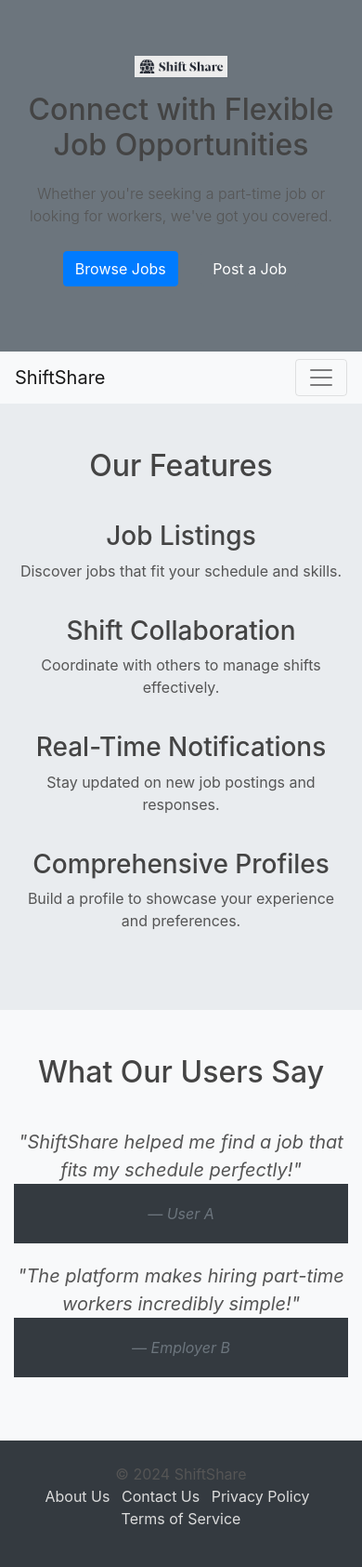
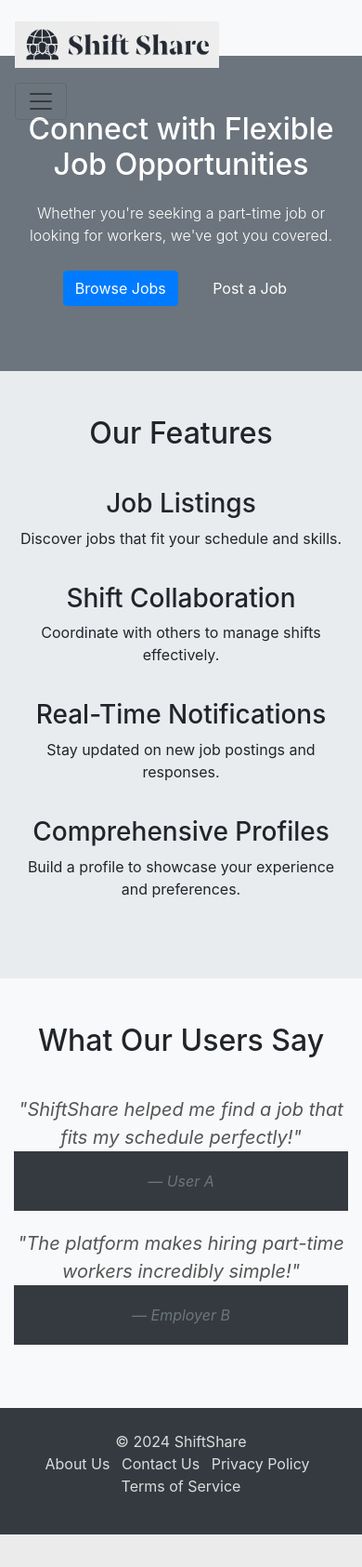
Before and after one commit to KritikaA05/StudentShiftShare, a Django app: page / in a window 390 px wide. Shown: the whole page at 93% size. After the commit the page ends 1650 px from the top, so only its background shows below. Run offline with Django 5.2, Linux system fonts and the light colour scheme; some libraries are stand-ins or nearby versions.

Commit message:
Refactor hero section and navigation layout in base.html; update styles in base.css for improved responsiveness and visual consistency

```diff
--- a/jobs/templates/jobs/base.html
+++ b/jobs/templates/jobs/base.html
@@ -10,23 +10,12 @@
 </head>
 <body>
 
-    <!-- Hero Section -->
-    <header class="hero-section">
-        <div class="container text-center">
-            <img src="{% static 'images/logo.png' %}" alt="ShiftShare Logo" class="logo mb-3">
-            <h1>Connect with Flexible Job Opportunities</h1>
-            <p class="lead">Whether you're seeking a part-time job or looking for workers, we've got you covered.</p>
-            <div>
-                <a href="{% url 'job_listings' %}" class="btn btn-primary">Browse Jobs</a>
-                <a href="{% url 'post_job' %}" class="btn btn-secondary">Post a Job</a>
-            </div>
-        </div>
-    </header>
-
     <!-- Navigation -->
     <nav class="navbar navbar-expand-lg navbar-light bg-light">
+        <img src="{% static 'images/logo.png' %}" alt="ShiftShare Logo" class="logo mb-3" href="{% url 'home' %}">
+
         <div class="container">
-            <a class="navbar-brand" href="{% url 'home' %}">ShiftShare</a>
+
             <button class="navbar-toggler" type="button" data-toggle="collapse" data-target="#navbarNav" aria-controls="navbarNav" aria-expanded="false" aria-label="Toggle navigation">
                 <span class="navbar-toggler-icon"></span>
             </button>
@@ -44,6 +33,20 @@
             </div>
         </div>
     </nav>
+
+    <!-- Hero Section -->
+    <header class="hero-section">
+        <div class="container text-center">
+
+            <h1>Connect with Flexible Job Opportunities</h1>
+            <p class="lead">Whether you're seeking a part-time job or looking for workers, we've got you covered.</p>
+            <div>
+                <a href="{% url 'job_listings' %}" class="btn btn-primary">Browse Jobs</a>
+                <a href="{% url 'post_job' %}" class="btn btn-secondary">Post a Job</a>
+            </div>
+        </div>
+    </header>
+
 
     <!-- Features Section -->
     <section class="features-section text-center py-5">
--- a/static/css/base.css
+++ b/static/css/base.css
@@ -5,27 +5,38 @@
     font-family: 'Arial', sans-serif;
     margin: 0;
     padding: 0;
-    color: #333;
-    background-color: #f8f9fa;
 }
 
-h1, h2, h3, h4, h5, h6 {
-    color: #444;
+
+/* Navigation */
+.navbar {
+    width: 100%;
+    height: 60px;
+    background-color: #595d6175;
 }
+.navbar .container{
+    display: flex;
+    justify-content: space-between;
 
-p {
-    color: #555;
 }
+.navbar .logo{
+    width: 220px;
+    margin-top: 15px;
+    justify-content: flex-start;
+    align-items: flex-start;
 
-a {
-    color: #007bff;
-    text-decoration: none;
 }
-
-a:hover {
-    text-decoration: underline;
+.navbar .navbar-brand, .navbar-nav .nav-link {
+    color: #000000;
 }
-
+.navbar li{
+    font-family: 'Times New Roman', Times, serif;
+    font-weight: bold;
+    font-size: 15px ;
+}
+.navbar .navbar-brand:hover, .navbar-nav .nav-link:hover {
+    color: #000000;
+}
 /* Hero Section */
 .hero-section {
     background-color: #6c757d;
@@ -34,9 +45,7 @@
     text-align: center;
 }
 
-.hero-section .logo {
-    width: 100px;
-}
+
 
 .hero-section h1 {
     font-size: 2.5rem;
@@ -51,18 +60,7 @@
     margin: 10px;
 }
 
-/* Navigation */
-.navbar {
-    background-color: #343a40;
-}
 
-.navbar .navbar-brand, .navbar-nav .nav-link {
-    color: #fff;
-}
-
-.navbar .navbar-brand:hover, .navbar-nav .nav-link:hover {
-    color: #dcdcdc;
-}
 
 /* Features Section */
 .features-section {
```
